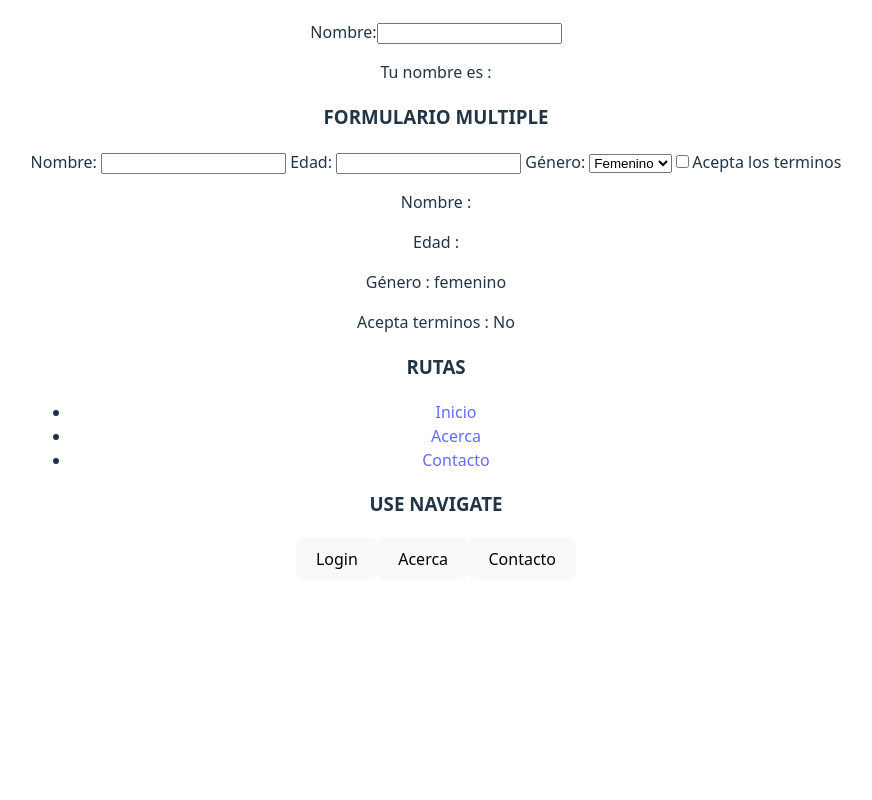
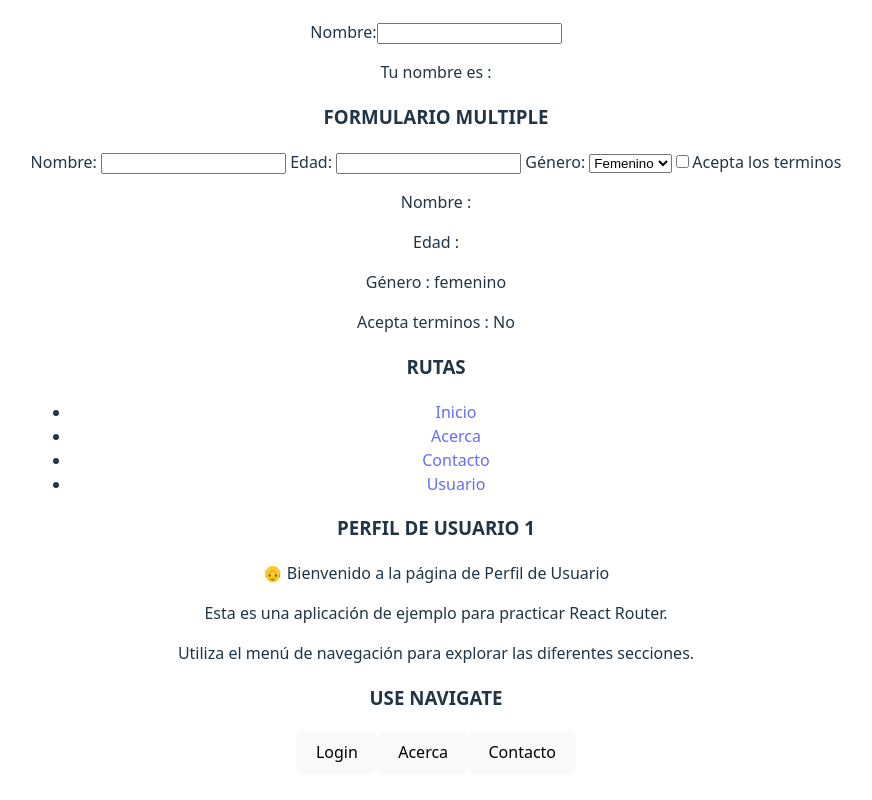
Before and after one commit to mpramos/REACTV4, a React (Vite) app: page /usuario/1 in a window 1280 px wide. Shown: the part 2699-3499 px from the top of the page, without its empty margins (204-1076 px from the left). Before the commit the page ends 3311 px from the top, so only its background shows below. Built offline with nearby package versions, Linux system fonts and the light colour scheme.

Commit message:
parametros de url

```diff
--- /dev/null
+++ b/src/rutas/PerfilUsuario.jsx
@@ -0,0 +1,16 @@
+import React from 'react'
+import { useParams } from 'react-router-dom'
+
+const PerfilUsuario = () => {
+    const { id } = useParams()
+  return (
+    <div>
+        <h3>PERFIL DE USUARIO {id}</h3>
+        <p> 👴 Bienvenido a la página de Perfil de Usuario</p>
+        <p>Esta es una aplicación de ejemplo para practicar React Router.</p>
+        <p>Utiliza el menú de navegación para explorar las diferentes secciones.</p>
+    </div>
+  )
+}
+
+export default PerfilUsuario
--- a/src/rutas/Rutas.jsx
+++ b/src/rutas/Rutas.jsx
@@ -4,6 +4,7 @@ import Inicio from './Inicio'
 import Acerca from './Acerca'
 import Contacto from './Contacto'
 import BotonLogin from './BotonLogin'
+import PerfilUsuario from './PerfilUsuario'
 
 const Rutas = () => {
   return (
@@ -15,12 +16,14 @@ const Rutas = () => {
                     <li><Link to="/">Inicio</Link></li>
                     <li><Link to="/acerca">Acerca</Link></li>
                     <li><Link to="/contacto">Contacto</Link></li>
+                    <li><Link to="/usuario">Usuario</Link></li>
                 </ul>
             </nav>
             <Routes>
                 <Route path="/" element={<Inicio/>} />
                 <Route path="/acerca" element={<Acerca/>} />
                 <Route path="/contacto" element={<Contacto/>} />
+                <Route path="/usuario/:id" element={<PerfilUsuario/>} />
            </Routes>
         </div>
         <div>
```
